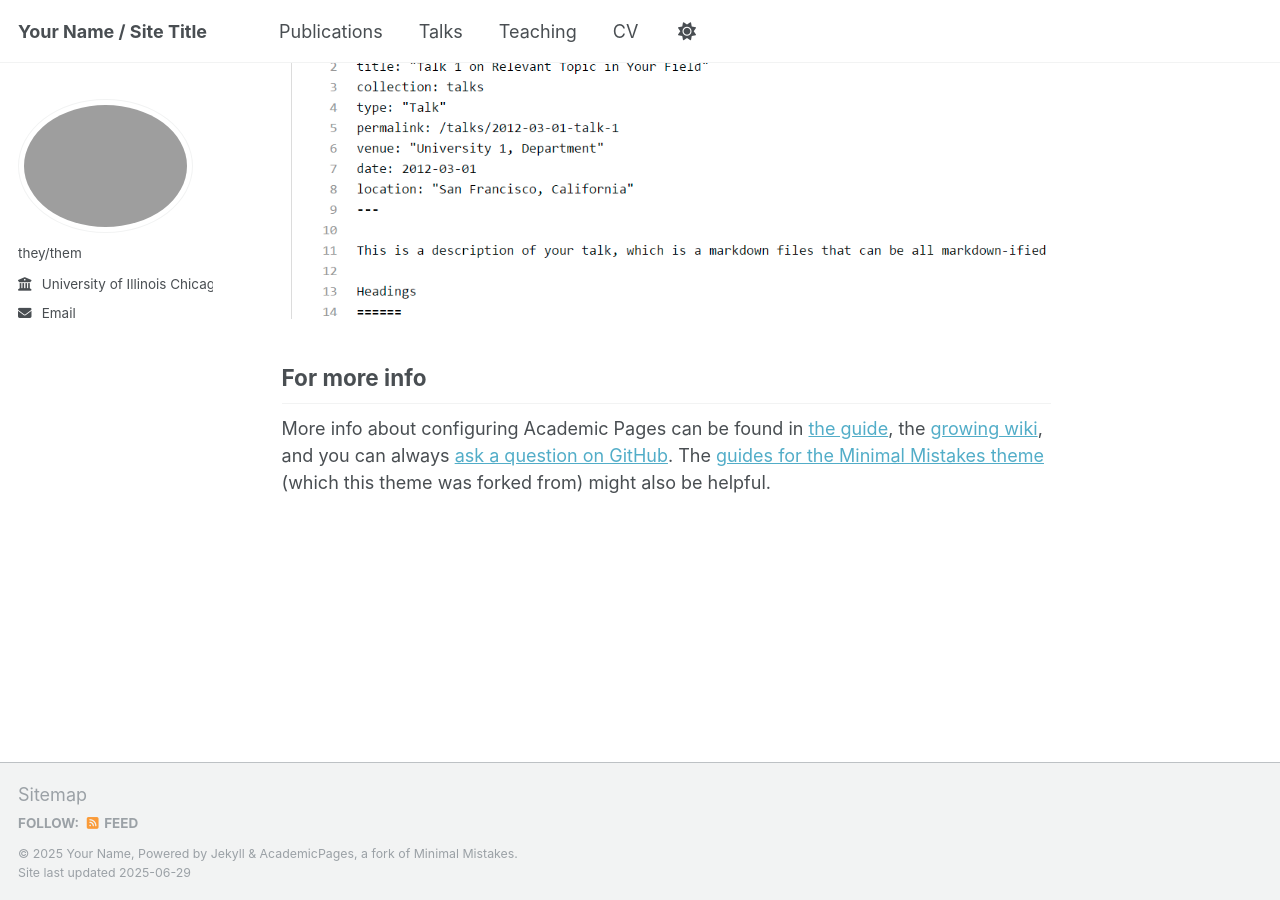
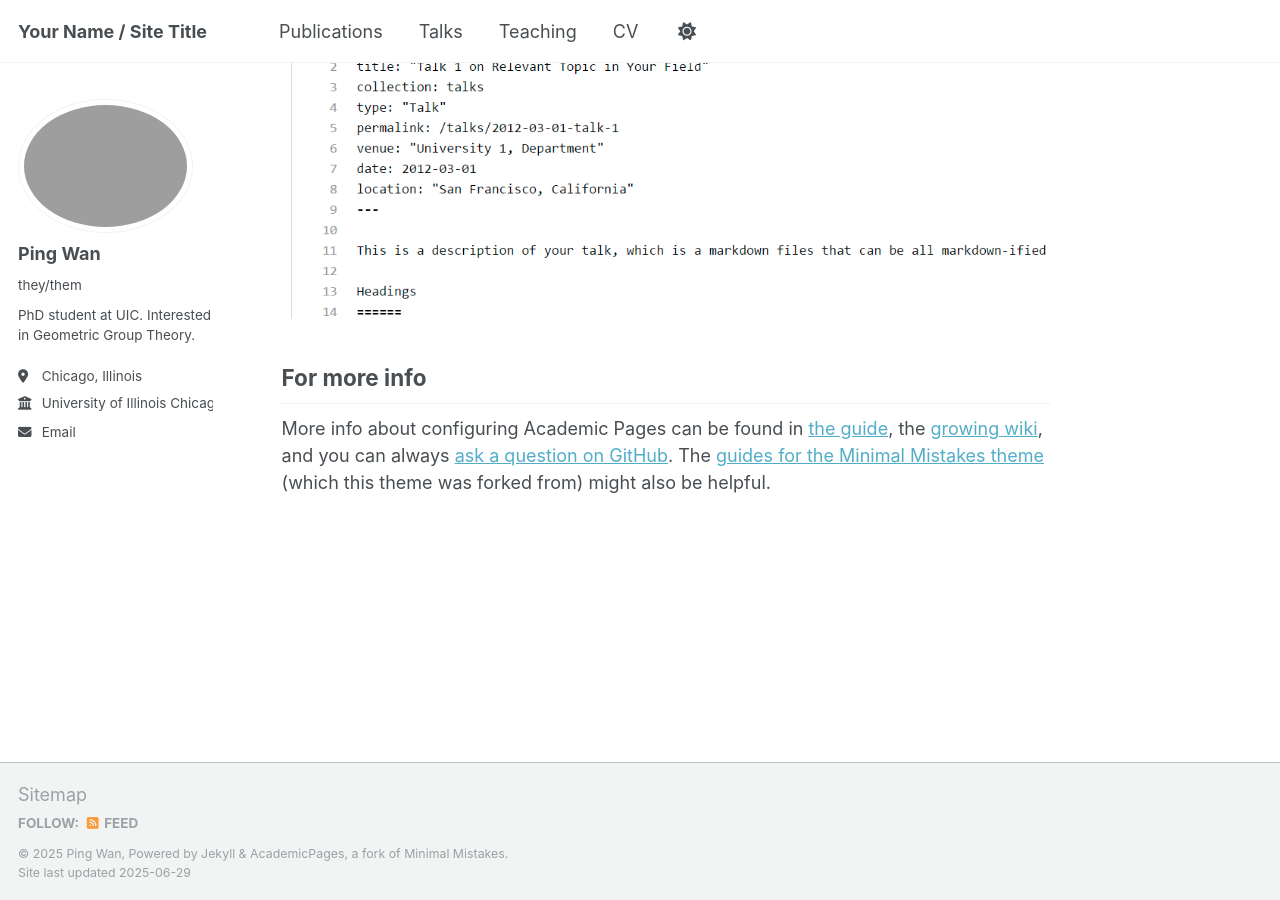
Before and after one commit to PingWan-Math/pingwan-math.github.io, a Jekyll site: the page built from _pages/about.md, in a window 1280 px wide and 900 px high, scrolled down 2880 px. Built offline with Jekyll 4.4.1, drawn with Linux system fonts in a browser that asks for light colours; a script that is not in the unit is left out.

Commit message:
Update _config.yml

```diff
--- a/_config.yml
+++ b/_config.yml
@@ -11,11 +11,11 @@ locale                   : "en-US"
 site_theme               : "default"
 title                    : "Your Name / Site Title"
 title_separator          : "-"
-name                     : &name "Your Name"
-description              : &description "personal description"
-url                      : https://academicpages.github.io # the base hostname & protocol for your site e.g. "https://[your GitHub username].github.io" or if you already have some other page hosted on Github then use "https://[your GitHub username].github.io/[Your Repo Name]"
+name                     : &name "Ping Wan"
+description              : &description "PhD student at UIC"
+url                      : https://pingwan-math.github.io # the base hostname & protocol for your site e.g. "https://[your GitHub username].github.io" or if you already have some other page hosted on Github then use "https://[your GitHub username].github.io/[Your Repo Name]"
 baseurl                  : "" # the subpath of your site, e.g. "/blog"
-repository               : "academicpages/academicpages.github.io"
+repository               : "pingwan-math.github.io"
 
 # Site Author - The following control what appear as part of the author content on the side bar.
 #               If a field is blank the icon and link will not appear, otherwise it will be shown.
@@ -23,10 +23,10 @@ repository               : "academicpages/academicpages.github.io"
 author:
   # Biographic information
   avatar           : # "profile.png"
-  name             : # "Your Sidebar Name"
+  name             : "Ping Wan"
   pronouns         : "they/them"
-  bio              : # "Short biography for the left-hand sidebar"
-  location         : # "Earth"
+  bio              : "PhD student at UIC. Interested in Geometric Group Theory."
+  location         : "Chicago, Illinois"
   employer         : "University of Illinois Chicago"
   uri              : # URL
   email            : "pwan5@uic.edu"
```
